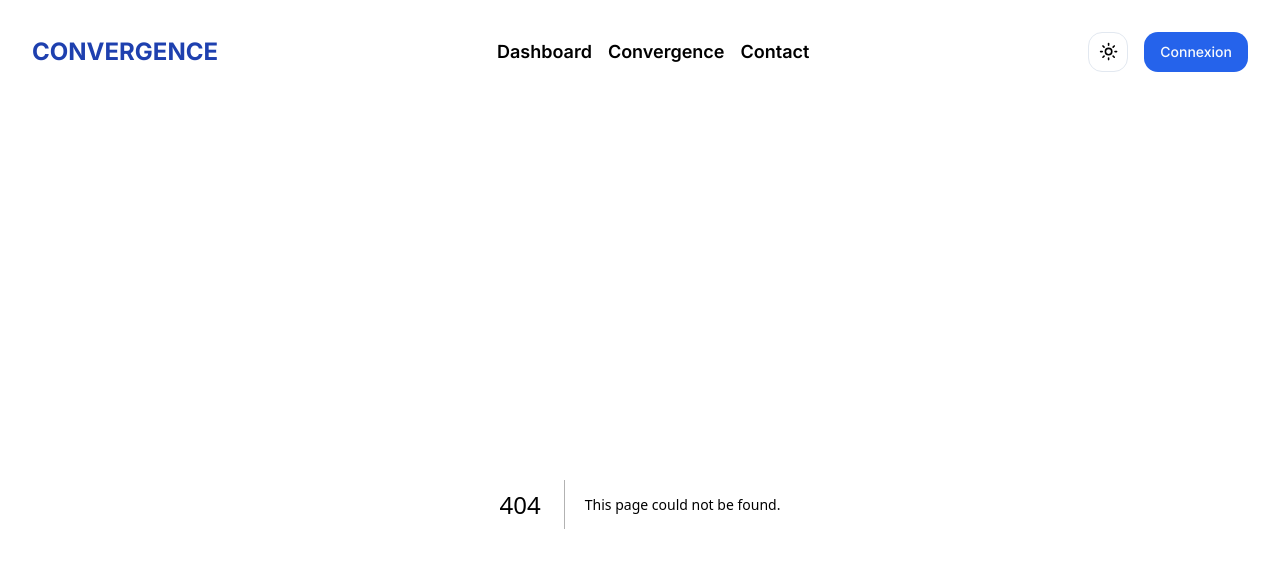
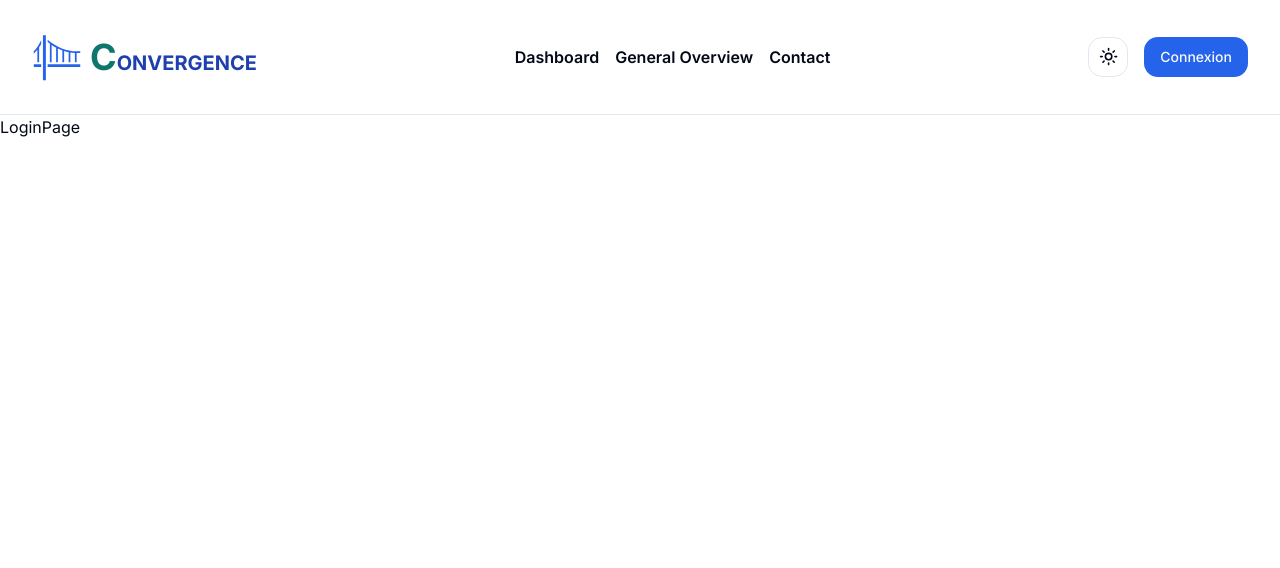
Before and after one commit to berrymatondo/convergence, a Next.js app: page /auth/login in a window 1280 px wide. Before the commit this address had no page. Shown: the top 568 px of the page. Built offline with nearby package versions, Linux system fonts and the light colour scheme.

Commit message:
Heaver v2

```diff
--- /dev/null
+++ b/app/auth/login/page.tsx
@@ -0,0 +1,7 @@
+import React from "react";
+
+const LoginPage = () => {
+  return <div>LoginPage</div>;
+};
+
+export default LoginPage;
--- /dev/null
+++ b/app/contact/page.tsx
@@ -0,0 +1,7 @@
+import React from "react";
+
+const ContactPage = () => {
+  return <div>ContactPage</div>;
+};
+
+export default ContactPage;
--- /dev/null
+++ b/app/dashboard/page.tsx
@@ -0,0 +1,7 @@
+import React from "react";
+
+const DashboardPage = () => {
+  return <div>DashboardPage</div>;
+};
+
+export default DashboardPage;
--- /dev/null
+++ b/app/general/page.tsx
@@ -0,0 +1,7 @@
+import React from "react";
+
+const GeneralOverviewPage = () => {
+  return <div>GeneralOverviewPage</div>;
+};
+
+export default GeneralOverviewPage;
--- a/app/page.tsx
+++ b/app/page.tsx
@@ -2,7 +2,8 @@ import { Button } from "@/components/ui/button";
 
 export default function Home() {
   return (
-    <div className="flex min-h-screen flex-col items-center justify-between p-24">
+    /*     <div className="flex min-h-screen flex-col items-center justify-between p-24">
+     */ <div className="">
       <Button className="">Convergence</Button>
     </div>
   );
--- a/components/nav/header.tsx
+++ b/components/nav/header.tsx
@@ -2,27 +2,43 @@
 import Link from "next/link";
 import React from "react";
 import { Button } from "../ui/button";
-import { title } from "process";
 import { ModeToggle } from "../modeToggle";
+import { GiSuspensionBridge } from "react-icons/gi";
+import { usePathname, useRouter } from "next/navigation";
 
 const navLinks = [
   { id: 1, href: "/dashboard", title: "Dashboard" },
-  { id: 2, href: "/convergence", title: "Convergence" },
+  { id: 2, href: "/general", title: " General Overview" },
   { id: 3, href: "/contact", title: "Contact" },
 ];
 
 const Header = () => {
+  const router = useRouter();
+  const pathname = usePathname();
+
   return (
+    <div className="border-b ">
       <div className="container flex justify-between items-center p-8">
+        <div className="flex items-center gap-2">
+          <GiSuspensionBridge className="  text-blue-600" size={50} />
           <Link
             href="/"
-        className="dark:text-white uppercase font-bold text-2xl text-blue-800"
+            className="dark:text-white uppercase font-bold text-xl text-blue-800"
           >
-        Convergence
+            <span className="text-4xl text-teal-700">C</span>onvergence
           </Link>
+        </div>
         <nav className="flex justify-between gap-4">
           {navLinks.map((nv) => (
-          <Link key={nv.id} href={nv.href} className="font-semibold text-lg">
+            <Link
+              key={nv.id}
+              href={nv.href}
+              className={
+                pathname == nv.href
+                  ? "text-blue-400 font-semibold"
+                  : "hover:text-blue-400 font-semibold"
+              }
+            >
               {nv.title}
             </Link>
           ))}
@@ -30,7 +46,8 @@ const Header = () => {
         <div className="flex gap-4 items-center">
           <ModeToggle />
 
-        <Button>Connexion</Button>
+          <Button onClick={() => router.push("/auth/login")}>Connexion</Button>
+        </div>
       </div>
     </div>
   );
--- a/package.json
+++ b/package.json
@@ -18,6 +18,7 @@
     "next-themes": "^0.3.0",
     "react": "^18",
     "react-dom": "^18",
+    "react-icons": "^5.2.1",
     "tailwind-merge": "^2.3.0",
     "tailwindcss-animate": "^1.0.7"
   },
```
Also changed, not shown: 1 other file (tests, documents, lock files or other folders). Lines whose indentation alone changed are shown as unchanged.
